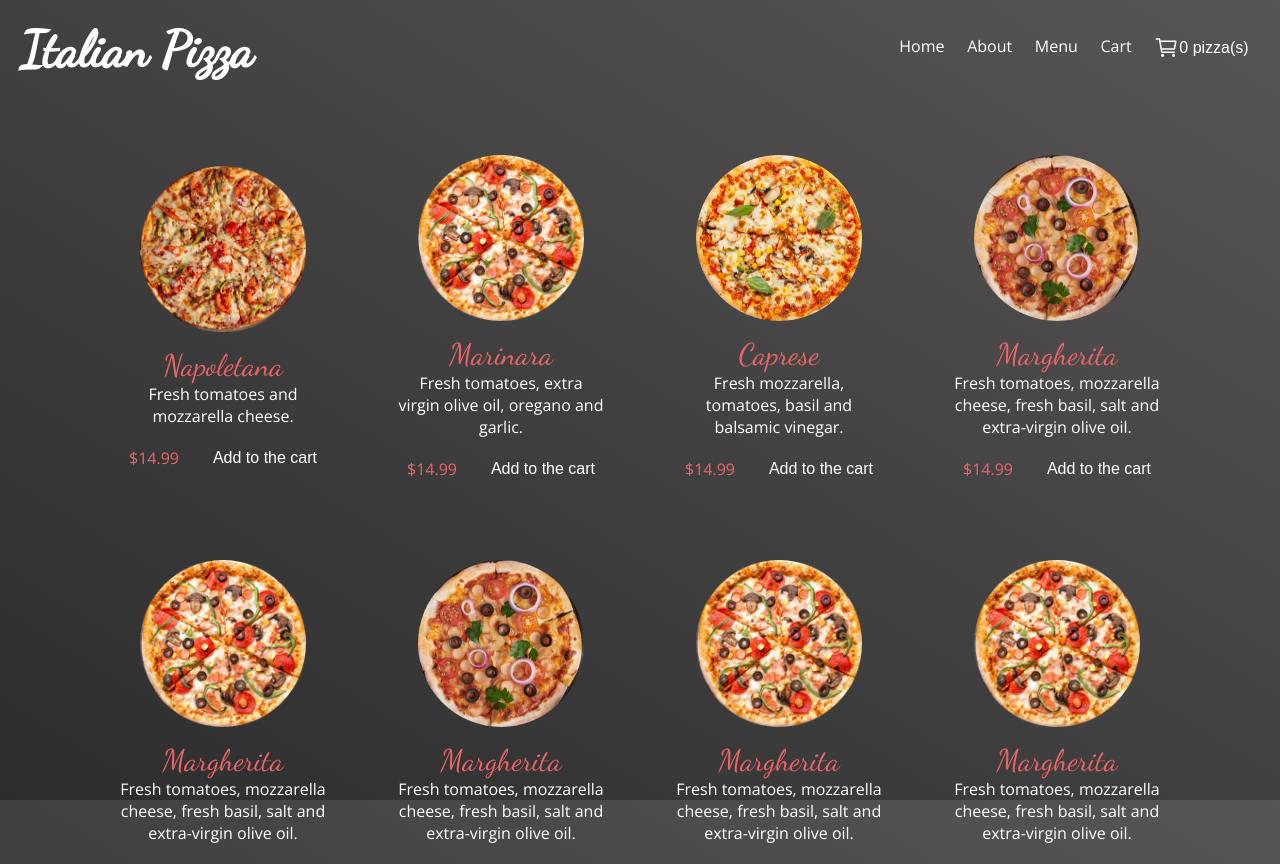
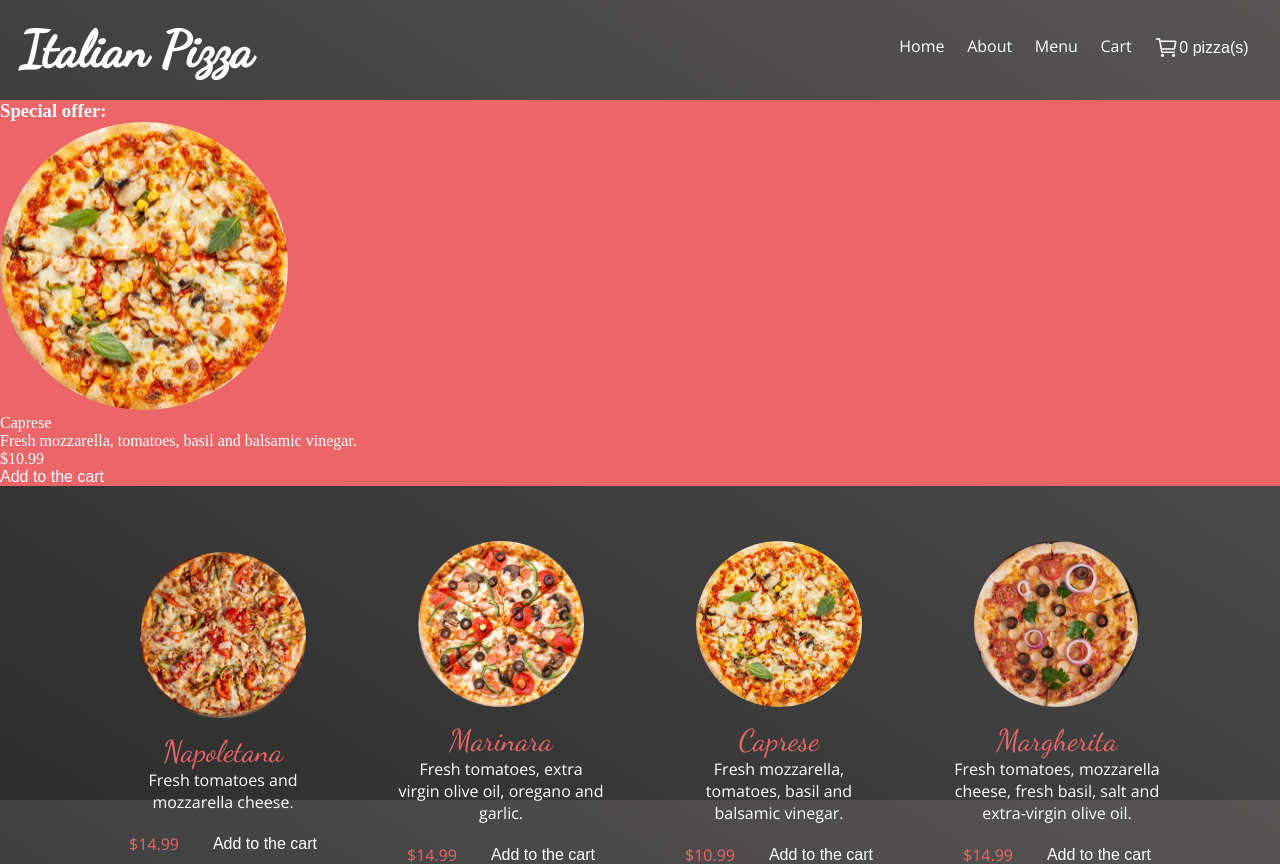
Before and after one commit to lalidiaz/pizza-typescript-react, a React (Create React App) app: page / in a window 1280 px wide. Shown: the top 864 px of the page. Built offline with nearby package versions, Linux system fonts and the light colour scheme; a web font is replaced by a local one.

Commit message:
add special offer component and property special offer to pizza.json

```diff
--- a/src/components/App.tsx
+++ b/src/components/App.tsx
@@ -3,13 +3,16 @@ import Pizza from "./Pizza";
 import Header from "./Header";
 import Landing from "./Landing";
 import AppStateProvider from "../context/context";
+import SpecialOffer from "./SpecialOffer";
 
 const App = () => {
+  const specialOfferPizza = pizzas.find((pizza) => pizza.specialOffer);
   return (
     <AppStateProvider>
       <div className="wrapper">
         <Header />
         {/* <Landing /> */}
+        {specialOfferPizza && <SpecialOffer pizza={specialOfferPizza} />}
         <section className="pizzas-section">
           <ul className="pizza-wrapper">
             {pizzas.map((pizza) => {
--- /dev/null
+++ b/src/components/SpecialOffer.tsx
@@ -0,0 +1,36 @@
+import { PizzaProps } from "../types";
+import { useStateDispatch } from "../context/context";
+
+interface Props {
+  pizza: PizzaProps;
+}
+const SpecialOffer: React.FC<Props> = ({ pizza }) => {
+  const dispatch = useStateDispatch();
+  const { name, description, price, image } = pizza;
+
+  const handleAddToCartClick = () => {
+    dispatch({
+      type: "ADD_TO_CART",
+      payload: {
+        item: { id: pizza.id, name: pizza.name, price: pizza.price },
+      },
+    });
+  };
+
+  return (
+    <div className="special-offer">
+      <h3>Special offer:</h3>
+      <img className="special-img" src={image} alt="pizza" />
+      <p className="special-name">{name}</p>
+      <p className="special-description">{description}</p>
+      <section className="special-btn">
+        <p className="special-price">${price}</p>
+        <button onClick={handleAddToCartClick} className="btn">
+          Add to the cart
+        </button>
+      </section>
+    </div>
+  );
+};
+
+export default SpecialOffer;
--- a/src/data/pizzas.json
+++ b/src/data/pizzas.json
@@ -17,8 +17,9 @@
     "id": 3,
     "name": "Caprese",
     "description": "Fresh mozzarella, tomatoes, basil and balsamic vinegar.",
-    "price": 14.99,
-    "image": "./3.png"
+    "price": 10.99,
+    "image": "./3.png",
+    "specialOffer": true
   },
   {
     "id": 4,
--- a/src/styles/pizza.css
+++ b/src/styles/pizza.css
@@ -59,3 +59,7 @@
   width: 100%;
   padding: 20px 10px 10px 10px;
 }
+
+.special-offer {
+  background-color: var(--red);
+}
--- /dev/null
+++ b/src/types.ts
@@ -0,0 +1,7 @@
+export interface PizzaProps {
+  id: number;
+  name: string;
+  description: string;
+  price: number;
+  image?: string;
+}
```
Also changed, not shown: src/components/Pizza.tsx (+1 -8 lines).
